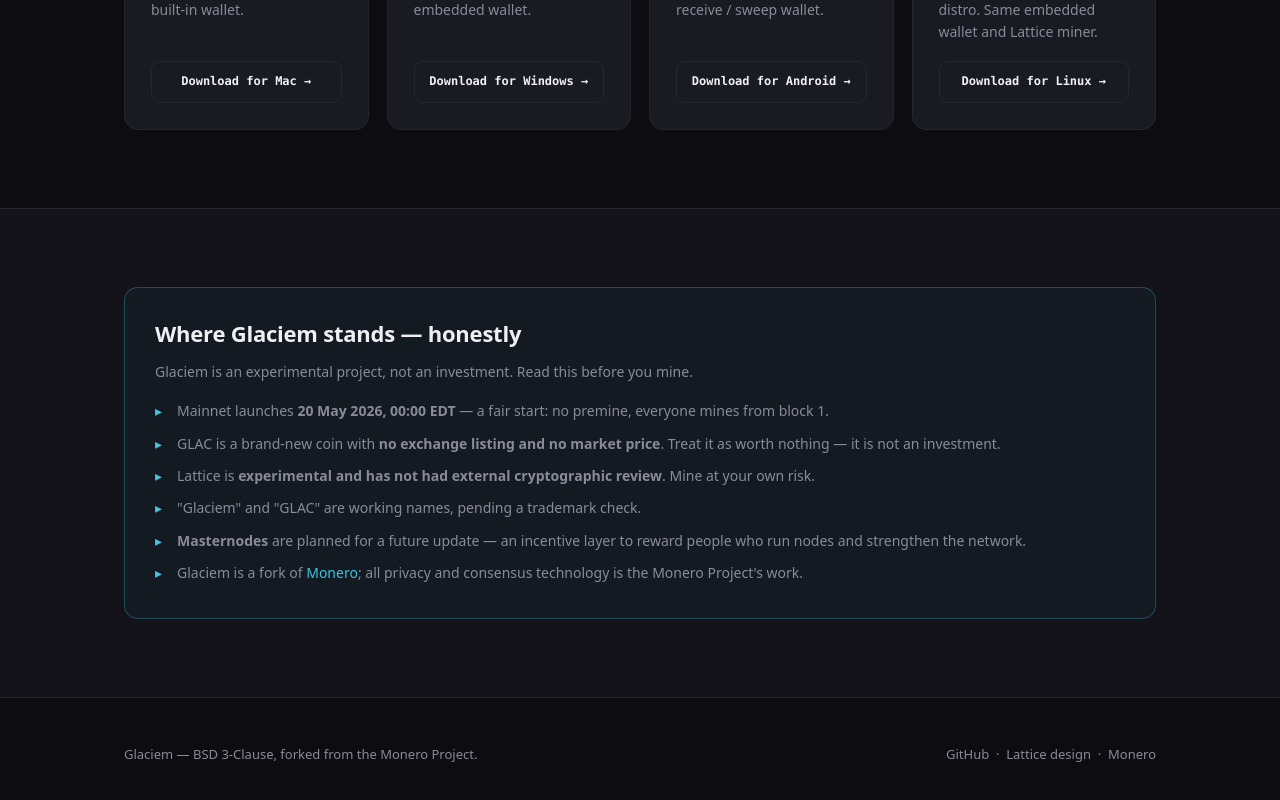
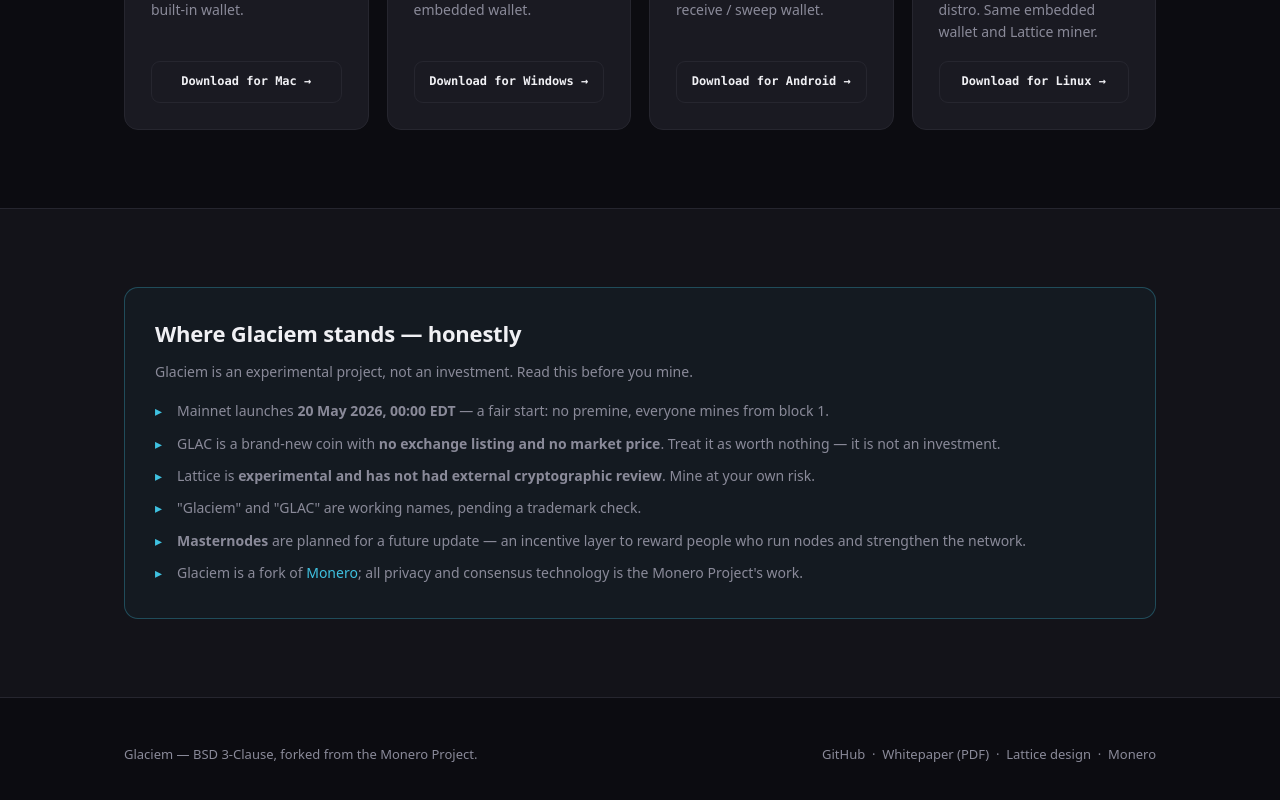
Before and after one commit to hughson/Glaciem, a plain HTML site: page website/index.html in a window 1280 px wide. Shown: the part 3118-3918 px from the top of the page. Drawn offline with Linux system fonts and the light colour scheme; no server answers.

Commit message:
website: link the whitepaper PDF from the footer

```diff
--- a/website/index.html
+++ b/website/index.html
@@ -401,6 +401,7 @@
   <div>Glaciem — BSD 3-Clause, forked from the Monero Project.</div>
   <div>
     <a href="https://github.com/hughson/Glaciem">GitHub</a> &nbsp;·&nbsp;
+    <a href="https://github.com/hughson/Glaciem/releases/download/v1.0.0/Glaciem-Whitepaper-v1.0.pdf">Whitepaper (PDF)</a> &nbsp;·&nbsp;
     <a href="https://github.com/hughson/Glaciem/blob/main/POW_DESIGN.md">Lattice design</a> &nbsp;·&nbsp;
     <a href="https://github.com/monero-project/monero">Monero</a>
   </div>
```
